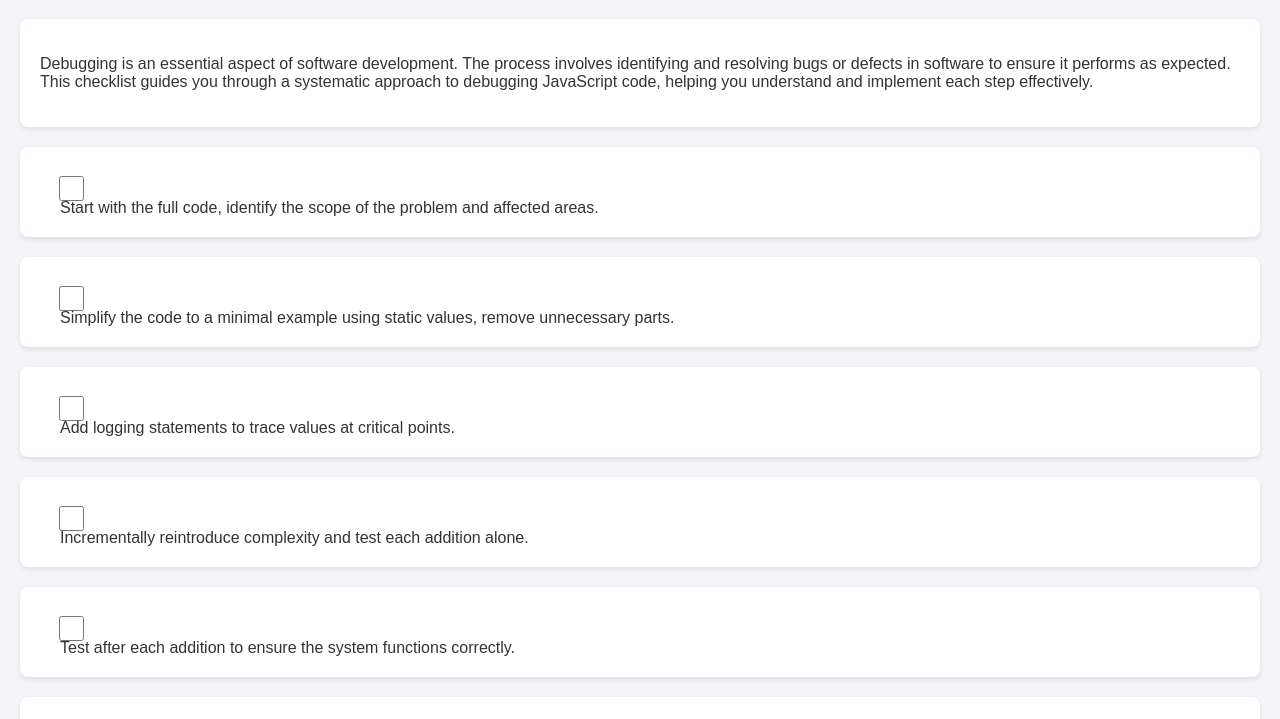
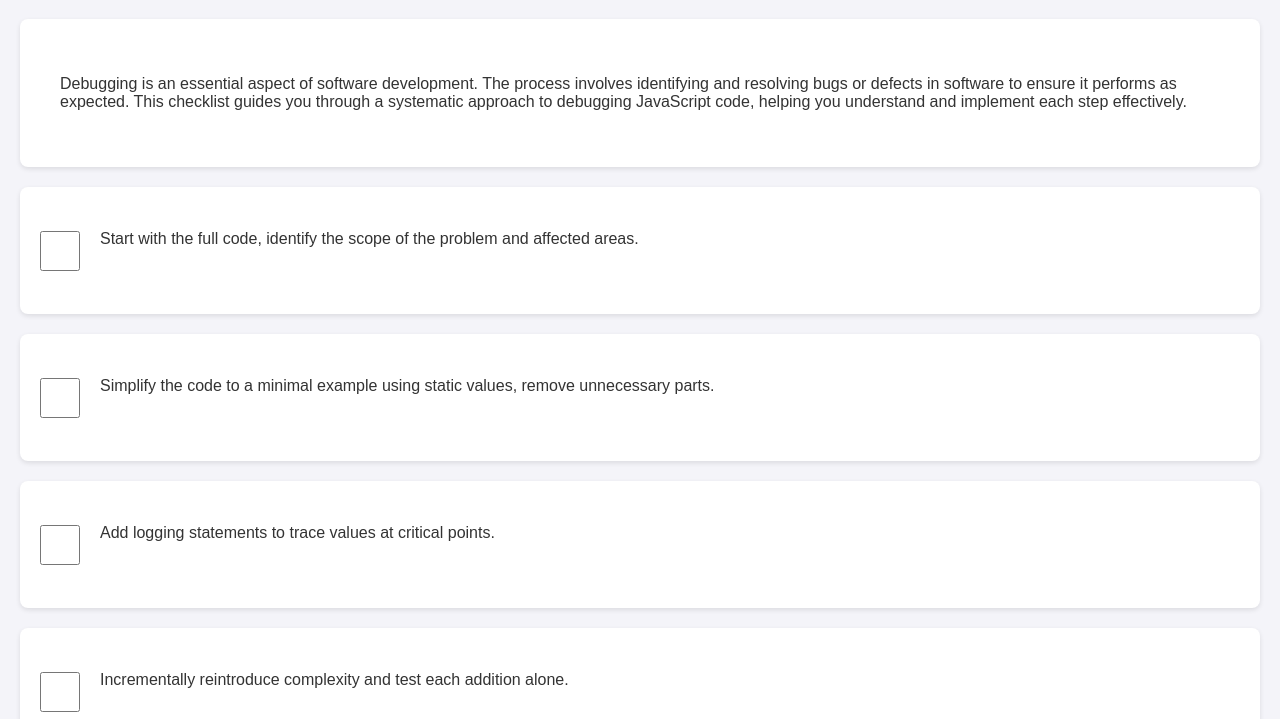
Before and after one commit to lesley-byte/DebuggingChecklist, a plain HTML site: page index.html in a window 1280 px wide. Shown: the part 81-800 px from the top of the page. Drawn offline with Linux system fonts and the light colour scheme.

Commit message:
Updated style.css
Updated style.css to better align the checkboxes and make them larger

```diff
--- a/styles/style.css
+++ b/styles/style.css
@@ -13,28 +13,26 @@ h1 {
   background-color: #fff;
   border-radius: 8px;
   box-shadow: 0 2px 5px rgba(0, 0, 0, 0.1);
-  padding: 20px;
+  padding: 40px;
   margin-bottom: 20px;
+  overflow: hidden; /* Add this to contain floats */
 }
 .step {
-  /* Other styles remain unchanged */
-  padding-left: 35px; /* Increase padding to make room for the checkbox */
+  position: relative;
+  padding-left: 40px; /* Adjust as needed */
 }
 .step input[type="checkbox"] {
-  margin-right: 10px;
-  cursor: pointer;
-  /* Adjust size */
-  width: 25px;
-  height: 25px;
-  /* Position to center vertically with the text */
-  position: relative;
-  top: 6px;
+  float: left; /* Use float to align the checkbox */
+  margin-left: -20px; /* Adjust as needed */
+  margin-top: 4px; /* Adjust as needed */
+  width: 40px; /* Adjust as needed */
+  height: 40px; /* Adjust as needed */
 }
 label {
   display: block;
-  margin-left: 5px;
+  margin-left: 40px;
   font-size: 16px;
-  cursor: pointer;
+  line-height: 24px; /* Adjust line-height to match checkbox height for vertical centering */
 }
 button {
   background-color: #007bff;
@@ -45,17 +43,8 @@ button {
   cursor: pointer;
   font-size: 16px;
   transition: background-color 0.3s ease;
+  margin-top: 20px; /* Add some space above the button */
 }
 button:hover {
   background-color: #0056b3;
 }
-
-/* New style for responsive alignment */
-@media screen and (max-width: 768px) {
-  .step {
-    padding-left: 45px; /* Increase padding for smaller screens if necessary */
-  }
-  .step input[type="checkbox"] {
-    top: 4px; /* Adjust position for smaller screens if necessary */
-  }
-}
```
